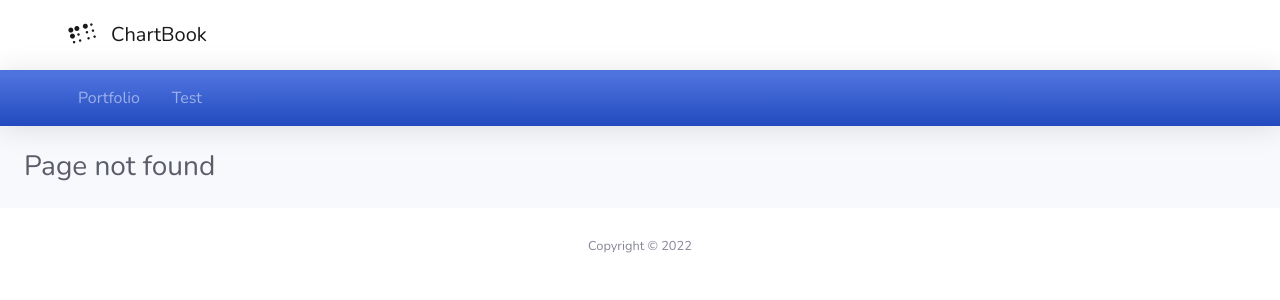
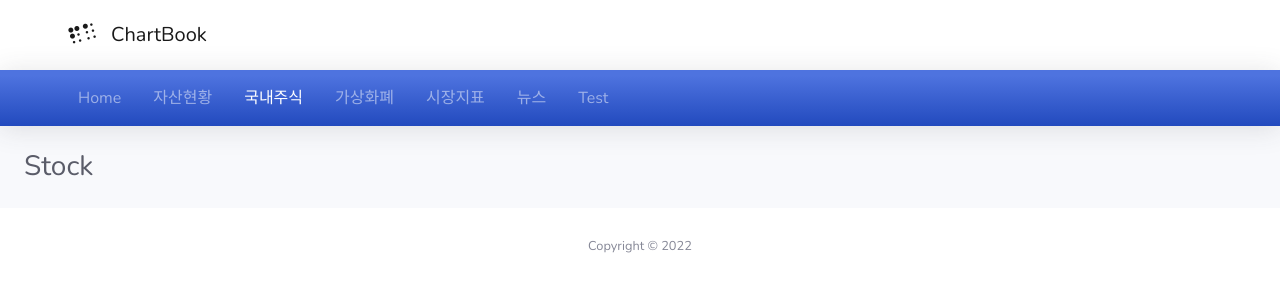
Before and after one commit to guamegi/chart-book, a React (Create React App) app: page /stock in a window 1280 px wide. Before the commit this address led to /not-found. Shown: the top 300 px of the page. Built offline with nearby package versions, Linux system fonts and the light colour scheme.

Commit message:
menu 추가, 라우팅 연결

```diff
--- a/src/Routes.js
+++ b/src/Routes.js
@@ -2,17 +2,55 @@ import React from "react";
 import { Switch, Redirect } from "react-router-dom";
 import { ProtectedRouteWithLayout } from "./components";
 import { AdminLayout } from "./layouts";
-import { Portfolio, NotFound } from "./pages";
+import {
+  Home,
+  Portfolio,
+  Stock,
+  CryptoCurrency,
+  NotFound,
+  MarketIndex,
+  News,
+} from "./pages";
 
 const Routes = () => {
   return (
     <Switch>
       <Redirect exact from="/" to="/portfolio" />
       <ProtectedRouteWithLayout
+        component={Home}
+        exact
+        layout={AdminLayout}
+        path="/home"
+      />
+      <ProtectedRouteWithLayout
         component={Portfolio}
         exact
         layout={AdminLayout}
         path="/portfolio"
+      />
+      <ProtectedRouteWithLayout
+        component={Stock}
+        exact
+        layout={AdminLayout}
+        path="/stock"
+      />
+      <ProtectedRouteWithLayout
+        component={CryptoCurrency}
+        exact
+        layout={AdminLayout}
+        path="/cryptoCurrency"
+      />
+      <ProtectedRouteWithLayout
+        component={MarketIndex}
+        exact
+        layout={AdminLayout}
+        path="/marketIndex"
+      />
+      <ProtectedRouteWithLayout
+        component={News}
+        exact
+        layout={AdminLayout}
+        path="/news"
       />
       <ProtectedRouteWithLayout
         component={NotFound}
--- a/src/layouts/Admin/TopMenu/topMenu.js
+++ /dev/null
@@ -1,35 +0,0 @@
-import React from "react";
-import { NavLink } from "react-router-dom";
-
-class TopMenu extends React.Component {
-  render() {
-    return (
-      <nav
-        className={
-          "navbar navbar-dark navbar-expand bg-gradient-primary shadow mb-4"
-        }
-      >
-        <div className="container d-flex flex-row">
-          <ul className="nav navbar-nav text-light">
-            <li className="nav-item" role="presentation">
-              <NavLink
-                className="nav-link"
-                activeClassName="active"
-                to="/portfolio"
-              >
-                <span>Portfolio</span>
-              </NavLink>
-            </li>
-            <li className="nav-item ml-3" role="presentation">
-              <NavLink className="nav-link" activeClassName="active" to="/test">
-                <span>Test</span>
-              </NavLink>
-            </li>
-          </ul>
-        </div>
-      </nav>
-    );
-  }
-}
-
-export default TopMenu;
--- /dev/null
+++ b/src/layouts/Main/TopMenu/topMenu.js
@@ -0,0 +1,72 @@
+import React from "react";
+import { NavLink } from "react-router-dom";
+
+class TopMenu extends React.Component {
+  render() {
+    return (
+      <nav
+        className={
+          "navbar navbar-dark navbar-expand bg-gradient-primary shadow mb-4"
+        }
+      >
+        <div className="container d-flex flex-row">
+          <ul className="nav navbar-nav text-light">
+            <li className="nav-item" role="presentation">
+              <NavLink className="nav-link" activeClassName="active" to="/home">
+                <span>Home</span>
+              </NavLink>
+            </li>
+            <li className="nav-item ml-3" role="presentation">
+              <NavLink
+                className="nav-link"
+                activeClassName="active"
+                to="/portfolio"
+              >
+                <span>자산현황</span>
+              </NavLink>
+            </li>
+            <li className="nav-item  ml-3" role="presentation">
+              <NavLink
+                className="nav-link"
+                activeClassName="active"
+                to="/stock"
+              >
+                <span>국내주식</span>
+              </NavLink>
+            </li>
+            <li className="nav-item  ml-3" role="presentation">
+              <NavLink
+                className="nav-link"
+                activeClassName="active"
+                to="/cryptoCurrency"
+              >
+                <span>가상화폐</span>
+              </NavLink>
+            </li>
+            <li className="nav-item  ml-3" role="presentation">
+              <NavLink
+                className="nav-link"
+                activeClassName="active"
+                to="/marketIndex"
+              >
+                <span>시장지표</span>
+              </NavLink>
+            </li>
+            <li className="nav-item  ml-3" role="presentation">
+              <NavLink className="nav-link" activeClassName="active" to="/news">
+                <span>뉴스</span>
+              </NavLink>
+            </li>
+            <li className="nav-item ml-3" role="presentation">
+              <NavLink className="nav-link" activeClassName="active" to="/test">
+                <span>Test</span>
+              </NavLink>
+            </li>
+          </ul>
+        </div>
+      </nav>
+    );
+  }
+}
+
+export default TopMenu;
--- a/src/layouts/Admin/admin.js
+++ b/src/layouts/Main/main.js
@@ -3,7 +3,7 @@ import PropTypes from "prop-types";
 import { default as TopMenu } from "./TopMenu/topMenu";
 import { default as TitleBar } from "./TitleBar/titleBar";
 
-const Admin = (props) => {
+const Main = (props) => {
   const { children } = props;
 
   return (
@@ -26,8 +26,8 @@ const Admin = (props) => {
   );
 };
 
-Admin.propTypes = {
+Main.propTypes = {
   children: PropTypes.node,
 };
 
-export default Admin;
+export default Main;
--- a/src/layouts/index.js
+++ b/src/layouts/index.js
@@ -1 +1 @@
-export { default as AdminLayout } from "./Admin/admin";
+export { default as AdminLayout } from "./Main/main";
--- /dev/null
+++ b/src/pages/CryptoCurrency/cryptoCurrency.js
@@ -0,0 +1,11 @@
+import React from "react";
+
+const CryptoCurrency = () => {
+  return (
+    <div className="container-fluid">
+      <h3 className="text-dark mb-4">CryptoCurrency</h3>
+    </div>
+  );
+};
+
+export default CryptoCurrency;
--- /dev/null
+++ b/src/pages/Home/home.js
@@ -0,0 +1,11 @@
+import React from "react";
+
+const Home = () => {
+  return (
+    <div className="container-fluid">
+      <h3 className="text-dark mb-4">Home</h3>
+    </div>
+  );
+};
+
+export default Home;
--- /dev/null
+++ b/src/pages/MarketIndex/marketIndex.js
@@ -0,0 +1,11 @@
+import React from "react";
+
+const MarketIndex = () => {
+  return (
+    <div className="container-fluid">
+      <h3 className="text-dark mb-4">MarketIndex</h3>
+    </div>
+  );
+};
+
+export default MarketIndex;
--- /dev/null
+++ b/src/pages/News/news.js
@@ -0,0 +1,11 @@
+import React from "react";
+
+const News = () => {
+  return (
+    <div className="container-fluid">
+      <h3 className="text-dark mb-4">News</h3>
+    </div>
+  );
+};
+
+export default News;
--- /dev/null
+++ b/src/pages/Stock/stock.js
@@ -0,0 +1,11 @@
+import React from "react";
+
+const Stock = () => {
+  return (
+    <div className="container-fluid">
+      <h3 className="text-dark mb-4">Stock</h3>
+    </div>
+  );
+};
+
+export default Stock;
--- a/src/pages/index.js
+++ b/src/pages/index.js
@@ -1,2 +1,7 @@
+export { default as Home } from "./Home/home";
 export { default as Portfolio } from "./Portfolio/portfolio";
+export { default as Stock } from "./Stock/stock";
+export { default as CryptoCurrency } from "./CryptoCurrency/cryptoCurrency";
+export { default as MarketIndex } from "./MarketIndex/marketIndex";
+export { default as News } from "./News/news";
 export { default as NotFound } from "./NotFound/notFound";
```
Also changed, not shown: src/layouts/Main/TitleBar/titleBar.js (renamed from src/layouts/Admin/TitleBar/titleBar.js).
